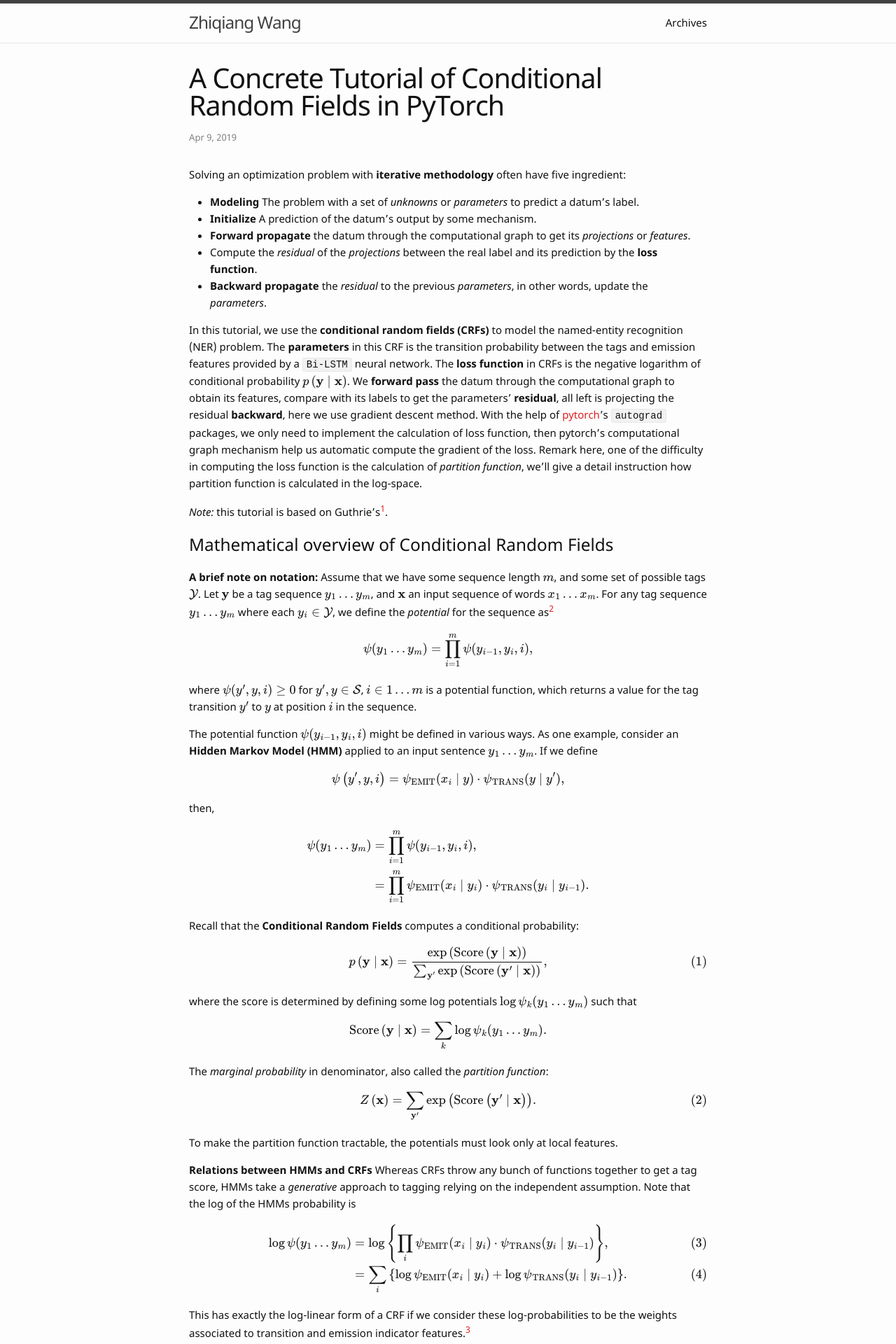
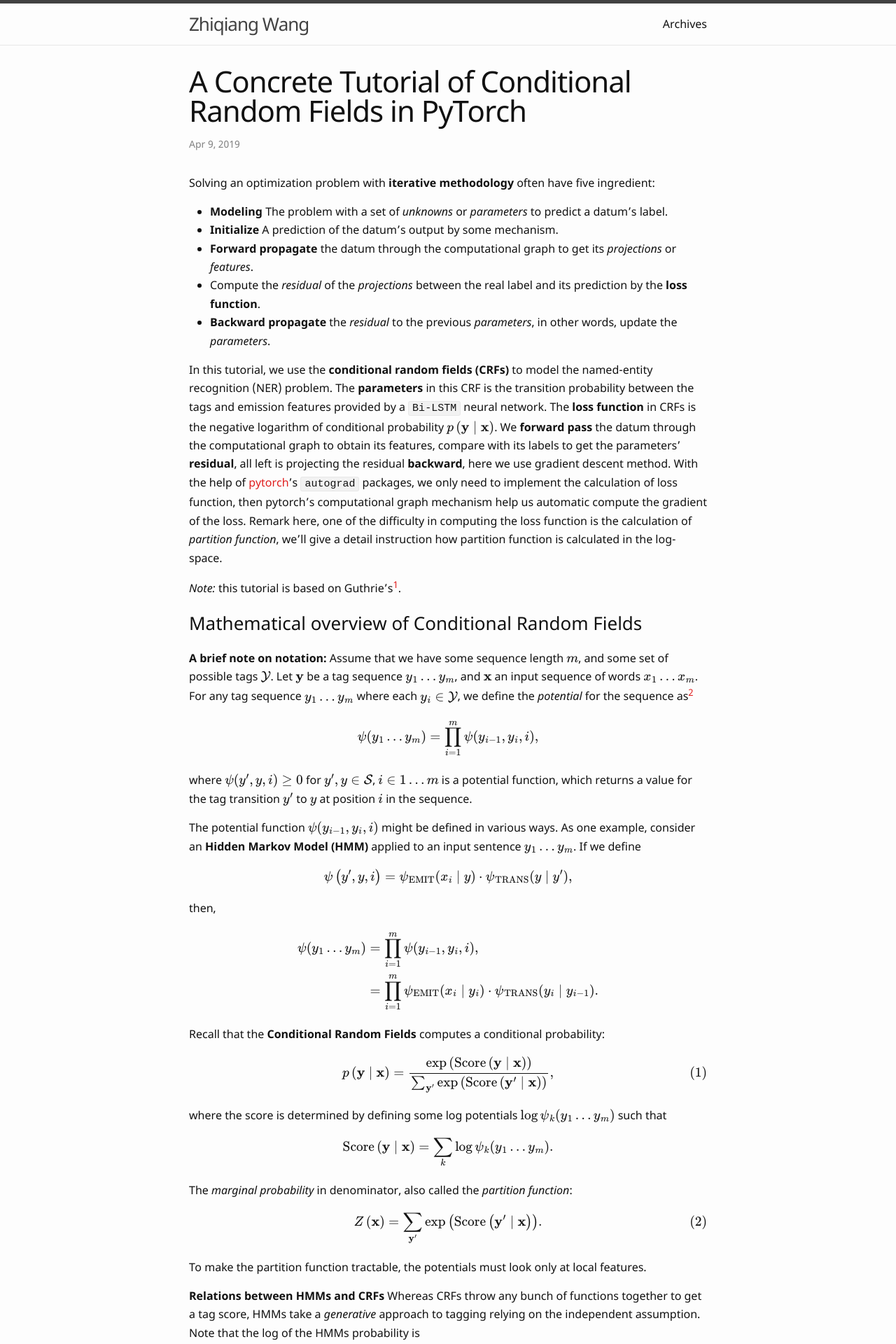
Before and after one commit to zhiqwang/zhiqwang.github.io, a Jekyll site: the page built from _posts/2019-04-09-A-Concrete-Tutorial-of-Conditional-Random-Fields-in-PyTorch.md, in a window 1280 px wide. Shown: the top 1920 px of the page at 70% size. Built offline with Jekyll 4.4.1, drawn with Linux system fonts in a browser that asks for light colours; formulas are drawn with MathJax 3; comment, search, counter and statistics services are not loaded.

```diff
--- a/_sass/minima.scss
+++ b/_sass/minima.scss
@@ -6,10 +6,10 @@
 // Define defaults for each variable.
 
 $base-font-family: "Noto Sans", "Helvetica Neue", Helvetica, Arial, sans-serif !default;
-$base-font-size:   15px !default;
+$base-font-size:   16px !default;
 $base-font-weight: 400 !default;
 $small-font-size:  $base-font-size * 0.875 !default;
-$base-line-height: 1.6 !default;
+$base-line-height: 1.65 !default;
 
 $spacing-unit:     30px !default;
 
```
Also changed, not shown: .travis.yml, README.md.
